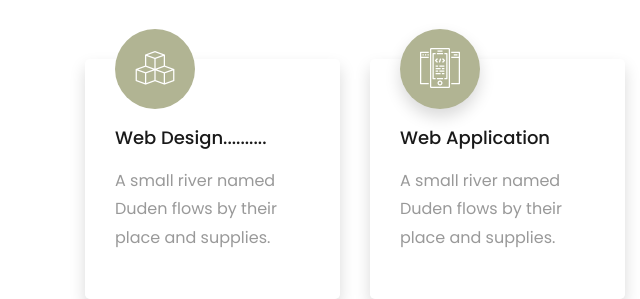
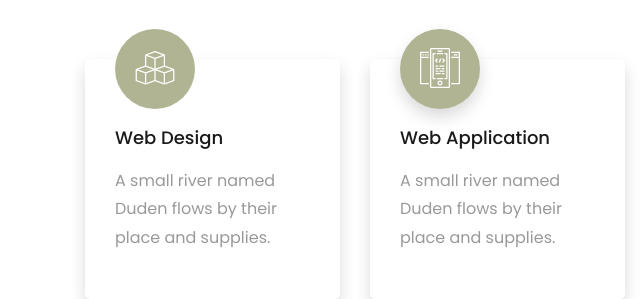
Before and after one commit to Deveshyadav1/Deveshyadav.github.io, a plain HTML site: page index.html in a window 1280 px wide. Shown: the part 3100-3399 px from the top of the page, 0-640 px from the left. Drawn offline with Linux system fonts and the light colour scheme; some packages are replaced by stand-ins of ours; no server answers; files whose address does not match are found by name.

Commit message:
Update index.html

```diff
--- a/index.html
+++ b/index.html
@@ -515,7 +515,7 @@
                 <span class="flaticon-3d-design"></span>
               </div>
               <div class="media-body">
-                <h3 class="heading mb-3">Web Design..........</h3>
+                <h3 class="heading mb-3">Web Design</h3>
                 <p>
                   A small river named Duden flows by their place and supplies.
                 </p>
```
